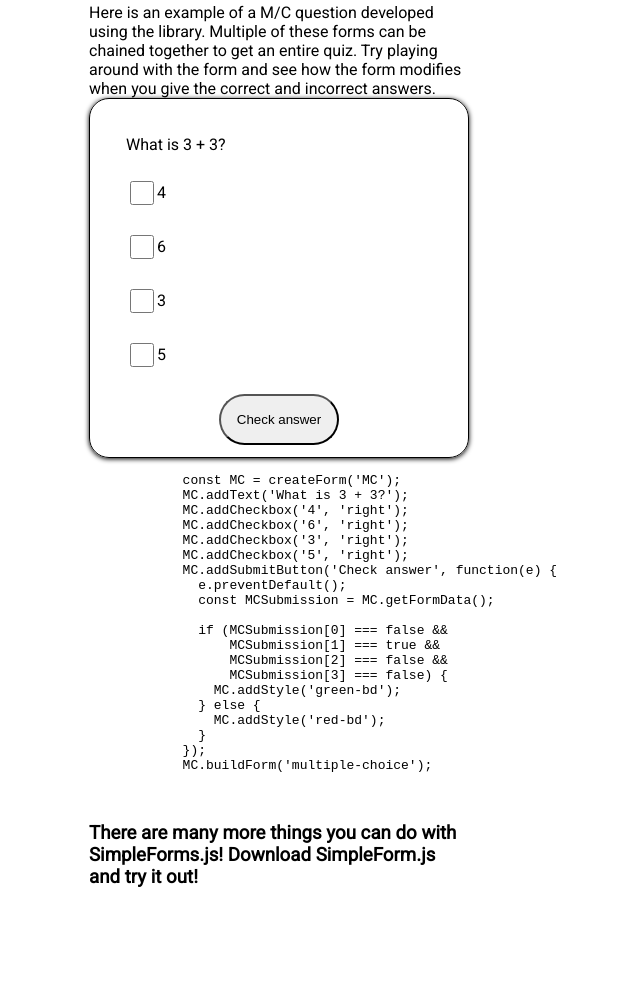
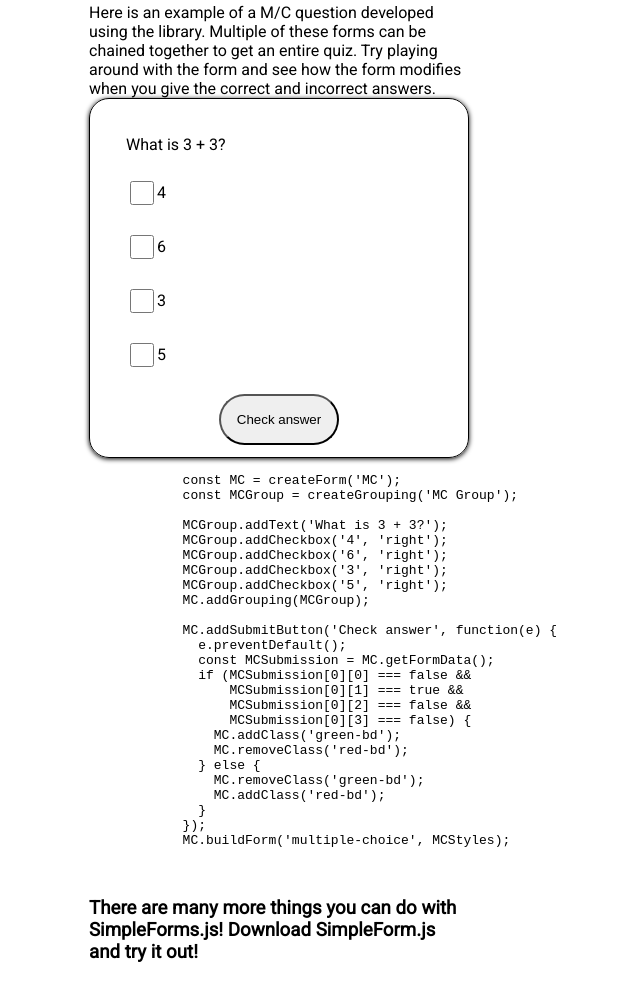
Before and after one commit to daveaaditya/SimpleForms.js, a website: page pub/examples.html in a window 1280 px wide. Shown: the part 2052-3053 px from the top of the page, without its empty margins (361-1001 px from the left). Before the commit the page ends 2982 px from the top, so only its background shows below. Drawn offline with Linux system fonts and the light colour scheme.

Commit message:
Updated examples code.

```diff
--- a/pub/examples.html
+++ b/pub/examples.html
@@ -100,25 +100,30 @@
         <pre>
           <code class="code-snippet-mc">
             const MC = createForm('MC');
-            MC.addText('What is 3 + 3?');
-            MC.addCheckbox('4', 'right');
-            MC.addCheckbox('6', 'right');
-            MC.addCheckbox('3', 'right');
-            MC.addCheckbox('5', 'right');
+            const MCGroup = createGrouping('MC Group');
+
+            MCGroup.addText('What is 3 + 3?');
+            MCGroup.addCheckbox('4', 'right');
+            MCGroup.addCheckbox('6', 'right');
+            MCGroup.addCheckbox('3', 'right');
+            MCGroup.addCheckbox('5', 'right');
+            MC.addGrouping(MCGroup);
+
             MC.addSubmitButton('Check answer', function(e) {
               e.preventDefault();
               const MCSubmission = MC.getFormData();
-
-              if (MCSubmission[0] === false &&
-                  MCSubmission[1] === true &&
-                  MCSubmission[2] === false &&
-                  MCSubmission[3] === false) {
-                MC.addStyle('green-bd');
+              if (MCSubmission[0][0] === false &&
+                  MCSubmission[0][1] === true &&
+                  MCSubmission[0][2] === false &&
+                  MCSubmission[0][3] === false) {
+                MC.addClass('green-bd');
+                MC.removeClass('red-bd');
               } else {
-                MC.addStyle('red-bd');
+                MC.removeClass('green-bd');
+                MC.addClass('red-bd');
               }
             });
-            MC.buildForm('multiple-choice');
+            MC.buildForm('multiple-choice', MCStyles);
           </code>
         </pre>
       </div>
```
